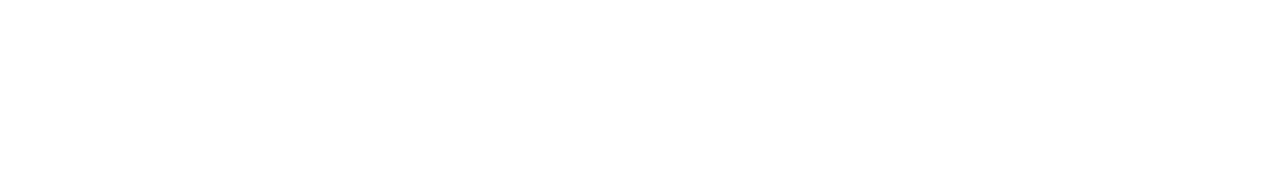
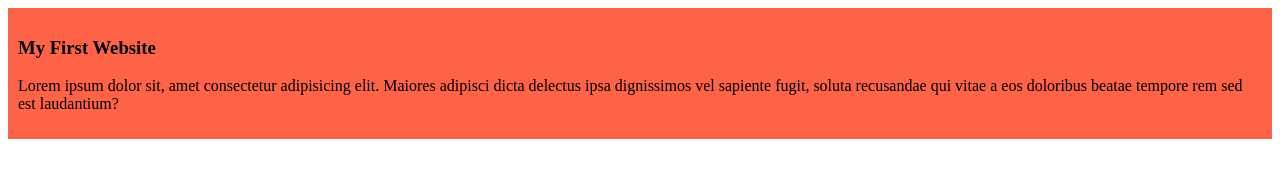
Before and after one commit to Mithun-iiuc/my_simple-website, a plain HTML site: page index.html in a window 1280 px wide. Drawn offline with Linux system fonts and the light colour scheme.

Commit message:
added the first blog

```diff
--- /dev/null
+++ b/Styles/blog.css
@@ -0,0 +1,4 @@
+div{
+    background-color: tomato;
+    padding: 10px;
+}
--- a/index.html
+++ b/index.html
@@ -4,8 +4,14 @@
     <meta charset="UTF-8">
     <meta name="viewport" content="width=device-width, initial-scale=1.0">
     <title>my simple website</title>
+    <link rel="stylesheet" href="styles/blog.css"
 </head>
 <body>
+    <div>
+        <h3>My First Website</h3>
+        <P> Lorem ipsum dolor sit, amet consectetur adipisicing elit. Maiores adipisci dicta delectus ipsa dignissimos vel sapiente fugit, soluta recusandae qui vitae a eos doloribus beatae tempore rem sed est laudantium?
 
+        </P>
+    </div>
 </body>
 </html>
```
